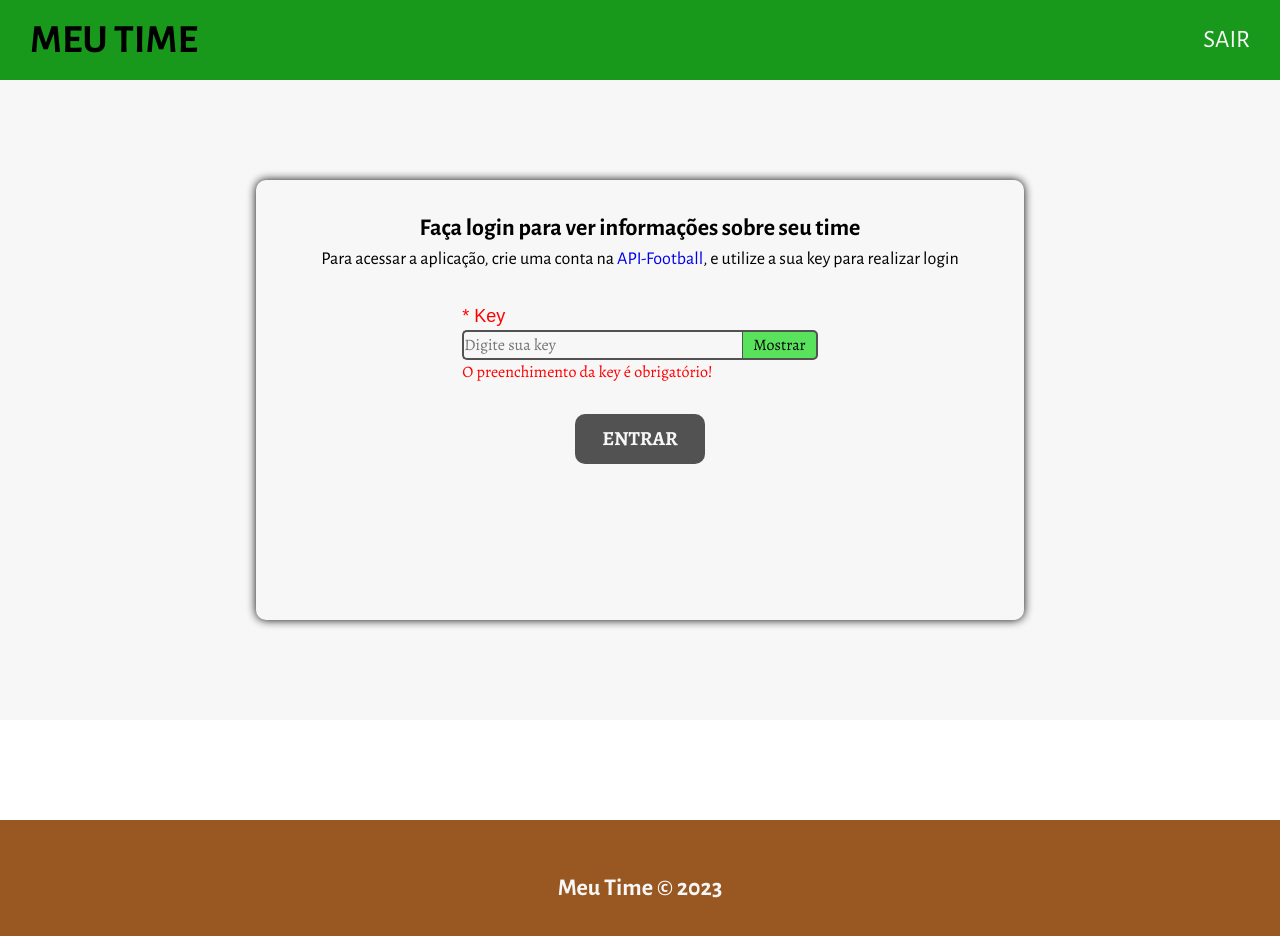
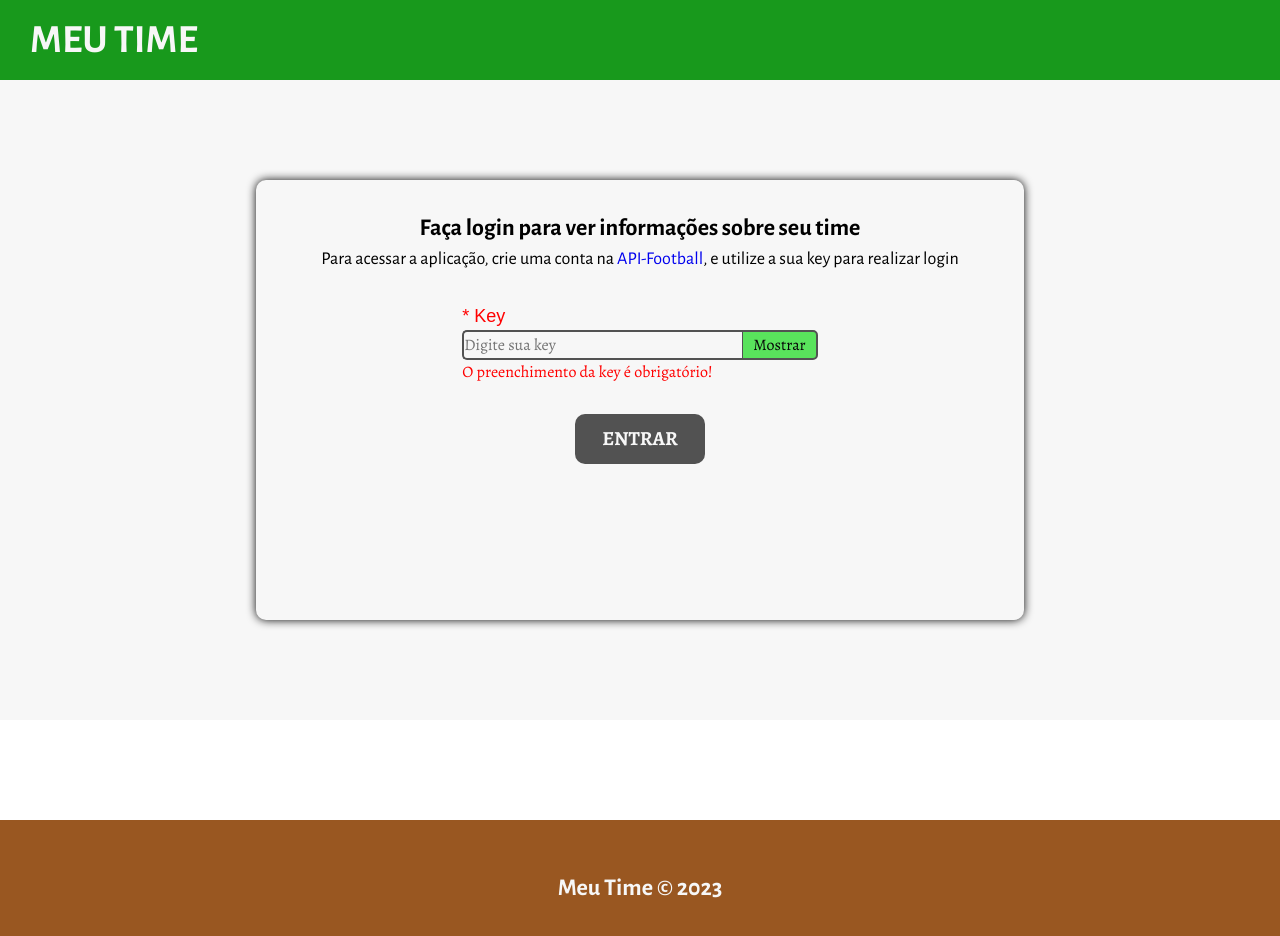
Before and after one commit to guiCarvalhoSP/desafio-trade-tecnology, an Angular app: page /login in a window 1280 px wide. Shown: the top 936 px of the page. Built offline with nearby package versions, Linux system fonts and the light colour scheme; what ng2-charts would draw is missing.

Commit message:
Alteração de header

```diff
--- a/src/app/components/header/header.component.html
+++ b/src/app/components/header/header.component.html
@@ -1,7 +1,7 @@
 <header class="header">
   <h2 class="logo">Meu Time</h2>
 
-  <nav class="menu">
+  <nav class="menu" *ngIf="isLogado">
     <ul>
       <li>
         <a (click)="logout()">Sair</a>
--- a/src/app/components/header/header.component.scss
+++ b/src/app/components/header/header.component.scss
@@ -7,10 +7,12 @@
   justify-content: space-between;
   padding: 10px 30px;
   background-color: $green;
+  color: $white;
 
   a {
     color: $white;
     transition: ease 0.1s;
+    cursor: pointer;
     &:hover {
       color: $orange;
     }
--- a/src/app/components/header/header.component.ts
+++ b/src/app/components/header/header.component.ts
@@ -1,5 +1,5 @@
-import { Component } from '@angular/core';
-import { Router } from '@angular/router';
+import { Component, OnInit } from '@angular/core';
+import { NavigationEnd, Router } from '@angular/router';
 import { LoginService } from 'src/app/services/login.service';
 
 @Component({
@@ -7,8 +7,26 @@ import { LoginService } from 'src/app/services/login.service';
   templateUrl: './header.component.html',
   styleUrls: ['./header.component.scss'],
 })
-export class HeaderComponent {
-  constructor(private loginService: LoginService, private router: Router) {}
+export class HeaderComponent implements OnInit{
+
+  isLogado: boolean;
+
+  constructor(
+    private loginService: LoginService,
+    private router: Router,
+  ) {
+    this.isLogado = this.loginService.estaLogado() ? true : false;
+  }
+
+
+  ngOnInit() {
+    this.router.events.subscribe((data) => {
+      if(data instanceof NavigationEnd) {
+        if(data.url != '/login') this.isLogado = true;
+         else this.isLogado = false;
+      }
+    });
+  }
 
   logout() {
     this.loginService.logout();
```
